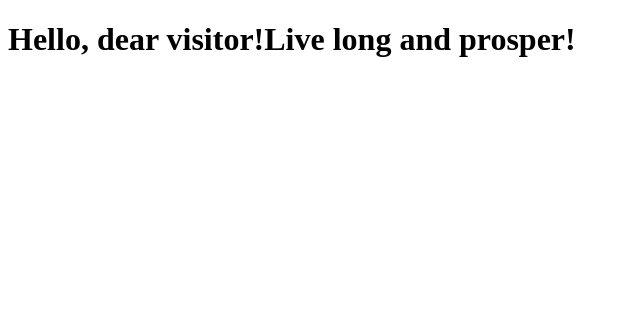
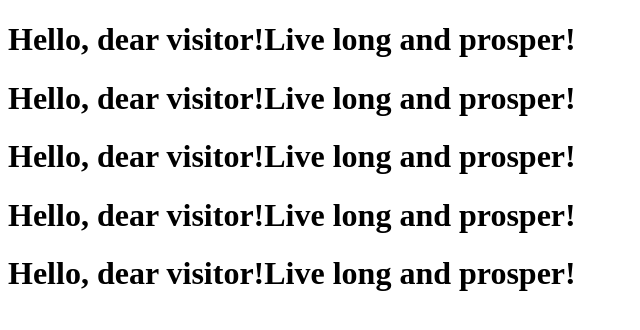
Before and after one commit to lyohahah/luminouswizards, a plain HTML site: page index.html in a window 1280 px wide. Shown: the whole page, without its empty margins (0-640 px from the left). Drawn offline with Linux system fonts and the light colour scheme.

Commit message:
Update index.html

```diff
--- a/index.html
+++ b/index.html
@@ -7,5 +7,9 @@
 </head>
 <body>
     <h1>Hello, dear visitor!Live long and prosper!</h1>
+    <h1>Hello, dear visitor!Live long and prosper!</h1>
+    <h1>Hello, dear visitor!Live long and prosper!</h1>
+    <h1>Hello, dear visitor!Live long and prosper!</h1>
+    <h1>Hello, dear visitor!Live long and prosper!</h1>
 </body>
 </html>
```
